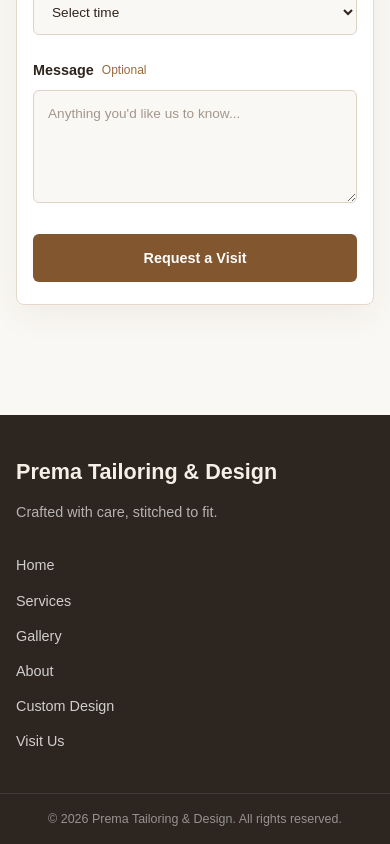
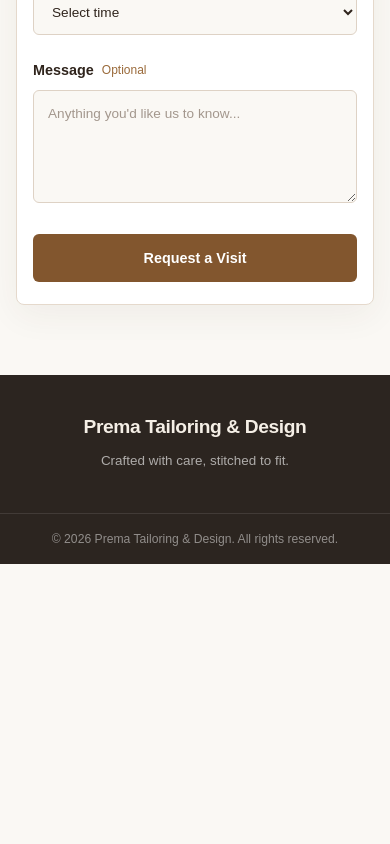
Before and after one commit to krshreyas256/tailor-shop-website, a React (Vite) app: page / in a window 390 px wide. Shown: the part 7228-8072 px from the top of the page. After the commit the page ends 7792 px from the top, so only its background shows below. Built offline with nearby package versions, Linux system fonts and the light colour scheme.

Commit message:
Polish frontend sections and footer

```diff
--- a/src/components/layout/Footer.jsx
+++ b/src/components/layout/Footer.jsx
@@ -6,23 +6,12 @@ function Footer() {
   return (
     <footer className="footer">
       <div className="footer-container">
-
         <div className="footer-brand">
           <h2>Prema Tailoring & Design</h2>
           <p>
             Crafted with care, stitched to fit.
           </p>
         </div>
-
-        <div className="footer-links">
-          <a href="#home">Home</a>
-          <a href="#services">Services</a>
-          <a href="#gallery">Gallery</a>
-          <a href="#about">About</a>
-          <a href="#custom-design">Custom Design</a>
-          <a href="#visit-us">Visit Us</a>
-        </div>
-
       </div>
 
       <div className="footer-bottom">
--- a/src/styles/footer.css
+++ b/src/styles/footer.css
@@ -1,25 +1,30 @@
+/* =========================
+   FOOTER
+   ========================= */
+
 .footer {
+  margin-top: 35px;
+  color: #ffffff;
   background-color: #2c2520;
-  color: #ffffff;
-  margin-top: 80px;
 }
+
+/* Main footer */
 
 .footer-container {
   width: 100%;
   max-width: 1200px;
-
   margin: 0 auto;
-  padding: 60px 24px;
+  padding: 55px 24px;
 
   display: flex;
-  justify-content: space-between;
-  gap: 50px;
+  justify-content: center;
+  text-align: center;
 }
 
 /* Brand */
 
 .footer-brand {
-  max-width: 360px;
+  max-width: 500px;
 }
 
 .footer-brand h2 {
@@ -28,40 +33,15 @@
   color: #f5efe6;
   font-size: 1.5rem;
   font-weight: 700;
+  line-height: 1.3;
+  letter-spacing: -0.02em;
 }
 
 .footer-brand p {
-  color: rgba(255, 255, 255, 0.65);
+  color: rgba(255, 255, 255, 0.62);
 
   font-size: 0.9rem;
   line-height: 1.7;
-}
-
-/* Footer navigation */
-
-.footer-links {
-  display: flex;
-  flex-wrap: wrap;
-  justify-content: flex-end;
-  align-content: flex-start;
-
-  gap: 14px 28px;
-
-  max-width: 500px;
-}
-
-.footer-links a {
-  position: relative;
-
-  color: rgba(255, 255, 255, 0.78);
-
-  font-size: 0.9rem;
-
-  transition: color 0.2s ease;
-}
-
-.footer-links a:hover {
-  color: #f5efe6;
 }
 
 /* Bottom copyright */
@@ -69,17 +49,17 @@
 .footer-bottom {
   width: 100%;
 
-  border-top: 1px solid rgba(255, 255, 255, 0.1);
-
   padding: 20px 24px;
 
   text-align: center;
+
+  border-top: 1px solid rgba(255, 255, 255, 0.1);
 }
 
 .footer-bottom p {
-  color: rgba(255, 255, 255, 0.5);
+  color: rgba(255, 255, 255, 0.48);
 
-  font-size: 0.82rem;
+  font-size: 0.8rem;
   line-height: 1.5;
 }
 
@@ -88,11 +68,6 @@
 @media (max-width: 900px) {
   .footer-container {
     padding: 50px 24px;
-    gap: 35px;
-  }
-
-  .footer-links {
-    gap: 12px 20px;
   }
 }
 
@@ -100,36 +75,19 @@
 
 @media (max-width: 768px) {
   .footer {
-    margin-top: 60px;
+    margin-top: 20px;
   }
 
   .footer-container {
     padding: 45px 20px;
-
-    flex-direction: column;
-    gap: 30px;
-  }
-
-  .footer-brand {
-    max-width: 100%;
   }
 
   .footer-brand h2 {
     font-size: 1.35rem;
   }
 
-  .footer-links {
-    width: 100%;
-
-    display: grid;
-    grid-template-columns: repeat(2, 1fr);
-
-    justify-content: flex-start;
-    gap: 16px;
-  }
-
-  .footer-links a {
-    font-size: 0.9rem;
+  .footer-brand p {
+    font-size: 0.88rem;
   }
 
   .footer-bottom {
@@ -144,9 +102,12 @@
     padding: 40px 16px;
   }
 
-  .footer-links {
-    grid-template-columns: 1fr;
-    gap: 12px;
+  .footer-brand h2 {
+    font-size: 1.2rem;
+  }
+
+  .footer-brand p {
+    font-size: 0.84rem;
   }
 
   .footer-bottom {
@@ -154,6 +115,6 @@
   }
 
   .footer-bottom p {
-    font-size: 0.78rem;
+    font-size: 0.76rem;
   }
 }
```
